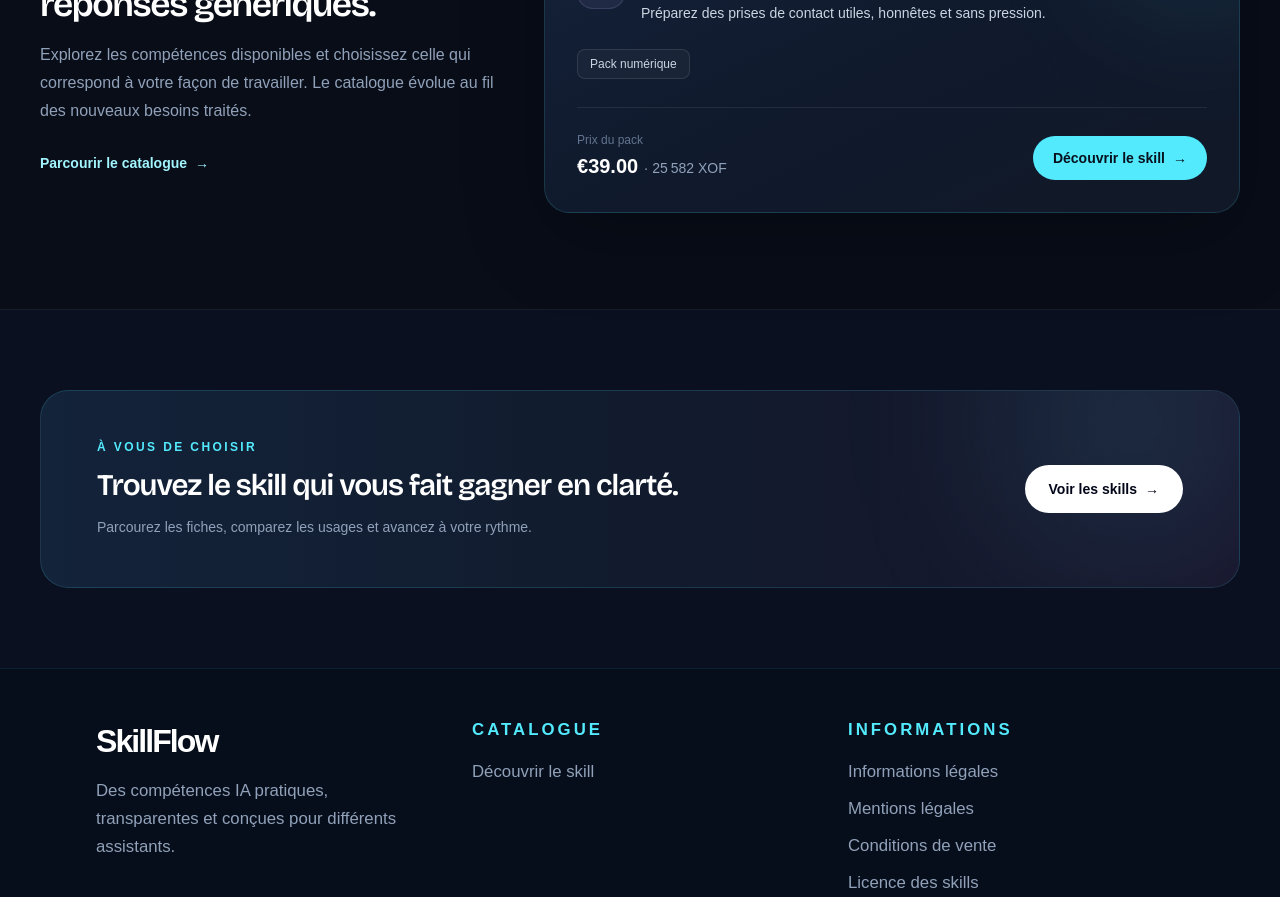
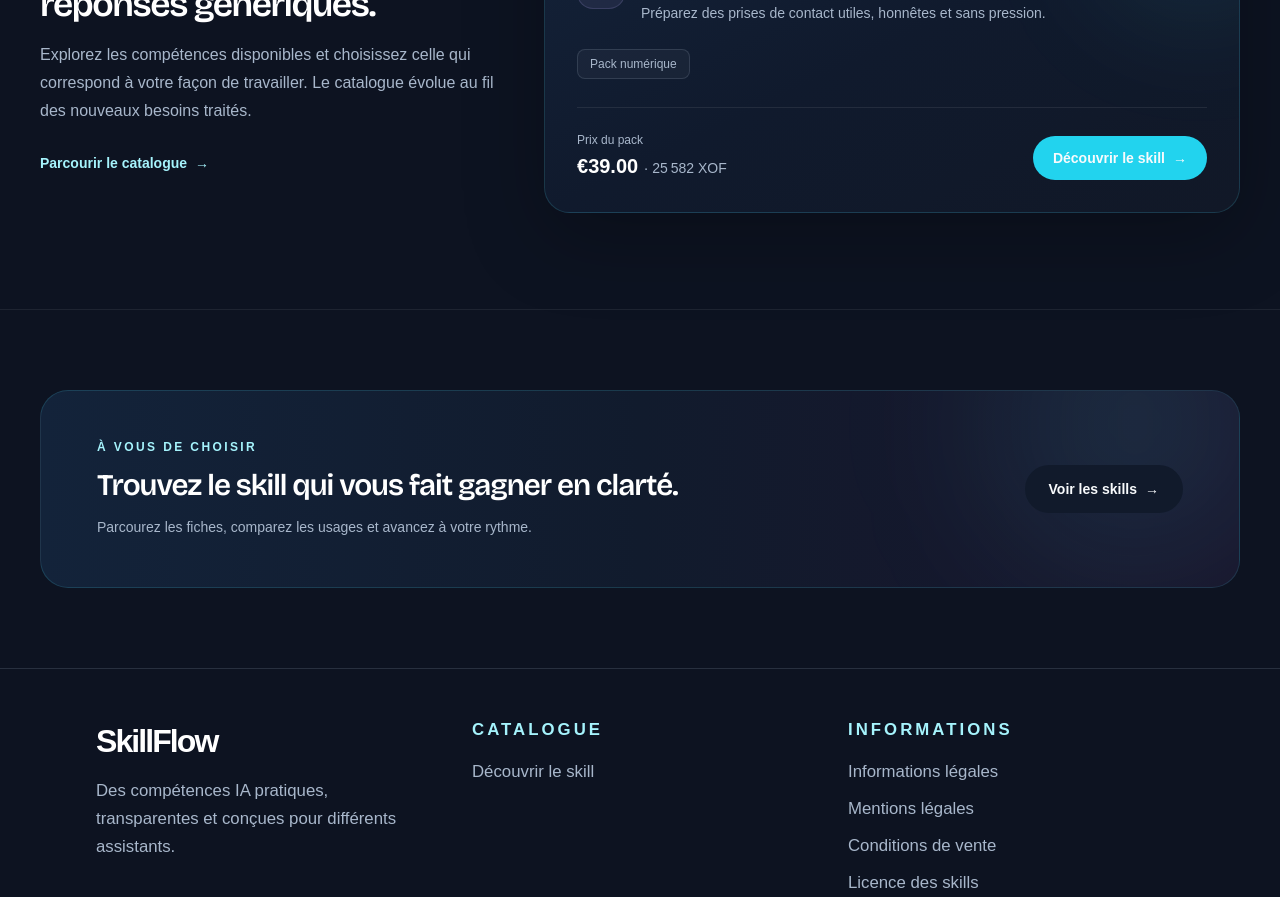
Before and after one commit to speedandsmart50-oss/Skillsflow, a Next.js app: page / in a window 1280 px wide. Shown: the part 1900-2797 px from the top of the page. Built offline with nearby package versions, Linux system fonts and the light colour scheme; no server answers.

Commit message:
Apply member themes across SkillFlow

```diff
--- a/src/app/account/page.tsx
+++ b/src/app/account/page.tsx
@@ -1,6 +1,5 @@
 import { requirePageUser } from "@/lib/security/page-auth";
 import { AccountDashboard } from "@/components/account-dashboard";
-import { MemberPreferencesProvider } from "@/components/member-preferences-provider";
 import { connection } from "next/server";
 
 export const instant = false;
@@ -8,5 +7,5 @@ export const instant = false;
 export default async function AccountPage() {
   await connection();
   await requirePageUser("/account");
-  return <MemberPreferencesProvider><AccountDashboard /></MemberPreferencesProvider>;
+  return <AccountDashboard />;
 }
--- a/src/app/globals.css
+++ b/src/app/globals.css
@@ -74,31 +74,186 @@ body:has(.admin-shell) .app-shell-chrome {
   box-shadow: 0 22px 54px rgba(0, 0, 0, 0.28);
 }
 
-/* Member dashboard themes stay scoped to authenticated account/member screens. */
-.member-preferences-scope[data-member-theme="ocean"] main { background: #071a2b !important; color: #edf7ff !important; }
-.member-preferences-scope[data-member-theme="ocean"] main [class~="bg-[#111a2b]"],
-.member-preferences-scope[data-member-theme="ocean"] main .account-card { background-color: #0d263c !important; border-color: rgba(84, 221, 235, .2) !important; }
-.member-preferences-scope[data-member-theme="ocean"] main [class~="bg-[#0b1524]"],
-.member-preferences-scope[data-member-theme="ocean"] main [class~="bg-[#0b1020]"] { background-color: #091f33 !important; }
-.member-preferences-scope[data-member-theme="violet"] main { background: #141126 !important; color: #f5f1ff !important; }
-.member-preferences-scope[data-member-theme="violet"] main [class~="bg-[#111a2b]"],
-.member-preferences-scope[data-member-theme="violet"] main .account-card { background-color: #211b3d !important; border-color: rgba(190, 169, 255, .22) !important; }
-.member-preferences-scope[data-member-theme="violet"] main [class~="bg-[#0b1524]"],
-.member-preferences-scope[data-member-theme="violet"] main [class~="bg-[#0b1020]"] { background-color: #19152f !important; }
-.member-preferences-scope[data-member-theme="light"] main { background: #f4f7fb !important; color: #152234 !important; }
-.member-preferences-scope[data-member-theme="light"] main [class~="bg-[#111a2b]"],
-.member-preferences-scope[data-member-theme="light"] main .account-card { background-color: #fff !important; border-color: #dbe3ec !important; color: #152234 !important; box-shadow: 0 12px 36px rgba(21, 34, 52, .07) !important; }
-.member-preferences-scope[data-member-theme="light"] main [class~="bg-[#0b1524]"],
-.member-preferences-scope[data-member-theme="light"] main [class~="bg-[#0b1020]"] { background-color: #edf2f7 !important; }
-.member-preferences-scope[data-member-theme="light"] main [class*="text-slate-100"],
-.member-preferences-scope[data-member-theme="light"] main [class*="text-slate-200"],
-.member-preferences-scope[data-member-theme="light"] main [class*="text-slate-300"],
-.member-preferences-scope[data-member-theme="light"] main [class*="text-slate-400"],
-.member-preferences-scope[data-member-theme="light"] main [class*="text-white"] { color: #334155 !important; }
-.member-preferences-scope[data-member-theme="light"] main input,
-.member-preferences-scope[data-member-theme="light"] main textarea,
-.member-preferences-scope[data-member-theme="light"] main select { background-color: #fff !important; border-color: #cbd5e1 !important; color: #152234 !important; }
-.member-preferences-scope main { transition: background-color 220ms ease, color 220ms ease; }
+/* A saved theme decorates the entire SkillFlow shell, including navigation and pages. */
+.member-preferences-scope {
+  --theme-page: #0d1321;
+  --theme-surface: #111a2b;
+  --theme-inset: #0b1524;
+  --theme-foreground: #f8fafc;
+  --theme-muted: #a8b7cb;
+  --theme-accent: #22d3ee;
+  --theme-accent-soft: #a5f3fc;
+  --theme-on-accent: #07111e;
+  --theme-border: rgba(148, 163, 184, .2);
+  --theme-glow: rgba(34, 211, 238, .08);
+  min-height: 100vh;
+  display: flex;
+  flex-direction: column;
+  color: var(--theme-foreground);
+  background: radial-gradient(ellipse at 8% 0%, var(--theme-glow), transparent 34rem), var(--theme-page);
+  transition: background-color 240ms ease, color 240ms ease;
+}
+.member-preferences-scope[data-member-theme="ocean"] {
+  --theme-page: #041522;
+  --theme-surface: #0b3048;
+  --theme-inset: #072438;
+  --theme-foreground: #effcff;
+  --theme-muted: #b5d0dc;
+  --theme-accent: #31f0d1;
+  --theme-accent-soft: #8bffe9;
+  --theme-on-accent: #04231f;
+  --theme-border: rgba(49, 240, 209, .25);
+  --theme-glow: rgba(30, 211, 238, .18);
+}
+.member-preferences-scope[data-member-theme="violet"] {
+  --theme-page: #100b22;
+  --theme-surface: #211638;
+  --theme-inset: #19112f;
+  --theme-foreground: #fbf7ff;
+  --theme-muted: #c9bddf;
+  --theme-accent: #d0a7ff;
+  --theme-accent-soft: #f0d9ff;
+  --theme-on-accent: #211331;
+  --theme-border: rgba(208, 167, 255, .28);
+  --theme-glow: rgba(145, 88, 255, .2);
+}
+.member-preferences-scope[data-member-theme="light"] {
+  --theme-page: #edf3f8;
+  --theme-surface: #ffffff;
+  --theme-inset: #e4edf4;
+  --theme-foreground: #172337;
+  --theme-muted: #506079;
+  --theme-accent: #087f8c;
+  --theme-accent-soft: #075d68;
+  --theme-on-accent: #ffffff;
+  --theme-border: rgba(45, 70, 95, .2);
+  --theme-glow: rgba(8, 127, 140, .1);
+  color-scheme: light;
+}
+.member-preferences-scope .app-shell-chrome {
+  color: var(--theme-foreground);
+  background-color: var(--theme-page) !important;
+  border-color: var(--theme-border) !important;
+}
+.member-preferences-scope main,
+.member-preferences-scope [class~="bg-[#0d1321]"],
+.member-preferences-scope [class~="bg-[#0a1423]"],
+.member-preferences-scope [class~="bg-[#0b1220]"],
+.member-preferences-scope [class~="bg-[#0b1221]"],
+.member-preferences-scope [class~="bg-[#0B1729]"],
+.member-preferences-scope [class~="bg-[#0c1422]"],
+.member-preferences-scope [class~="bg-[#0d1729]"],
+.member-preferences-scope [class~="bg-[#080d18]"],
+.member-preferences-scope [class~="bg-[#080e19]"],
+.member-preferences-scope [class~="bg-[#0b1020]"],
+.member-preferences-scope [class~="bg-[#07111F]"],
+.member-preferences-scope [class~="bg-[#070e1b]"],
+.member-preferences-scope [class~="bg-[#070d18]"] {
+  color: var(--theme-foreground);
+  background-color: var(--theme-page) !important;
+}
+.member-preferences-scope .account-card,
+.member-preferences-scope [class~="bg-[#111a2b]"],
+.member-preferences-scope [class~="bg-[#101a2b]"],
+.member-preferences-scope [class~="bg-[#111a2c]"],
+.member-preferences-scope [class~="bg-[#111b2c]"],
+.member-preferences-scope [class~="bg-[#111c2e]"],
+.member-preferences-scope [class~="bg-[#151f32]"],
+.member-preferences-scope [class~="bg-[#10223A]"],
+.member-preferences-scope [class~="bg-[#0E1D32]"],
+.member-preferences-scope [class~="bg-white"],
+.member-preferences-scope [class~="bg-slate-50"],
+.member-preferences-scope [class~="bg-slate-100"] {
+  color: var(--theme-foreground);
+  background-color: var(--theme-surface) !important;
+  border-color: var(--theme-border) !important;
+}
+.member-preferences-scope [class~="bg-[#0b1524]"],
+.member-preferences-scope [class~="bg-[#0b1220]"],
+.member-preferences-scope [class~="bg-[#0b1221]"],
+.member-preferences-scope [class~="bg-[#0a1423]"],
+.member-preferences-scope [class~="bg-[#0b1024]"],
+.member-preferences-scope [class~="bg-slate-900"],
+.member-preferences-scope [class~="bg-slate-950"] {
+  background-color: var(--theme-inset) !important;
+}
+.member-preferences-scope [class~="bg-[#0B6A5A]"],
+.member-preferences-scope [class~="bg-[#20DDF2]"],
+.member-preferences-scope [class~="bg-[#70E9F5]"],
+.member-preferences-scope [class~="bg-cyan-300"] {
+  color: var(--theme-on-accent) !important;
+  background-color: var(--theme-accent) !important;
+}
+.member-preferences-scope [class*="text-cyan-300"],
+.member-preferences-scope [class*="text-cyan-200"],
+.member-preferences-scope [class*="text-cyan-100"],
+.member-preferences-scope [class*="text-[#70E9F5]"],
+.member-preferences-scope [class*="text-[#20DDF2]"],
+.member-preferences-scope [class*="text-[#0B6A5A]"],
+.member-preferences-scope [class*="text-[#087F8C]"],
+.member-preferences-scope .app-shell-chrome a[aria-current="page"] {
+  color: var(--theme-accent-soft) !important;
+}
+.member-preferences-scope [class*="text-slate-100"],
+.member-preferences-scope [class*="text-slate-200"],
+.member-preferences-scope [class*="text-slate-900"],
+.member-preferences-scope [class*="text-slate-800"],
+.member-preferences-scope [class*="text-[#13211E]"],
+.member-preferences-scope [class*="text-[#06131F]"],
+.member-preferences-scope [class*="text-[#07111e]"],
+.member-preferences-scope [class*="text-[#07111F]"],
+.member-preferences-scope [class*="text-[#16473D]"],
+.member-preferences-scope [class*="text-[#29413A]"] {
+  color: var(--theme-foreground) !important;
+}
+.member-preferences-scope [class*="text-slate-300"],
+.member-preferences-scope [class*="text-slate-400"],
+.member-preferences-scope [class*="text-slate-500"],
+.member-preferences-scope [class*="text-slate-600"],
+.member-preferences-scope [class*="text-slate-700"],
+.member-preferences-scope [class*="text-[#52645E]"],
+.member-preferences-scope [class*="text-[#50625D]"],
+.member-preferences-scope [class*="text-[#60738A]"],
+.member-preferences-scope [class*="text-[#66766F]"],
+.member-preferences-scope [class*="text-[#687A74]"],
+.member-preferences-scope [class*="text-[#6E524E]"],
+.member-preferences-scope [class*="text-[#8094AC]"],
+.member-preferences-scope [class*="text-[#8EA2B9]"],
+.member-preferences-scope [class*="text-[#8FA2B8]"] {
+  color: var(--theme-muted) !important;
+}
+.member-preferences-scope [class~="border-white/10"],
+.member-preferences-scope [class~="border-white/15"],
+.member-preferences-scope [class~="border-[#203650]"],
+.member-preferences-scope [class~="border-slate-200"],
+.member-preferences-scope [class~="border-slate-700"] {
+  border-color: var(--theme-border) !important;
+}
+.member-preferences-scope input:not([type="radio"]),
+.member-preferences-scope textarea,
+.member-preferences-scope select {
+  color: var(--theme-foreground);
+  border-color: var(--theme-border);
+  background-color: var(--theme-inset);
+}
+.member-preferences-scope[data-member-theme="light"] [class*="text-white"] { color: var(--theme-foreground) !important; }
+.member-preferences-scope[data-member-theme="light"] [class*="text-[#C2CEDD]"],
+.member-preferences-scope[data-member-theme="light"] [class*="text-[#C5D3E2]"],
+.member-preferences-scope[data-member-theme="light"] [class*="text-[#C7D4E3]"],
+.member-preferences-scope[data-member-theme="light"] [class*="text-[#D6E1EF]"],
+.member-preferences-scope[data-member-theme="light"] [class*="text-[#A8B7CB]"],
+.member-preferences-scope[data-member-theme="light"] [class*="text-[#60738A]"] { color: var(--theme-muted) !important; }
+.member-preferences-scope[data-member-theme="light"] [class*="text-[#EAF1F8]"],
+.member-preferences-scope[data-member-theme="light"] [class*="text-[#EAF2FA]"],
+.member-preferences-scope[data-member-theme="light"] [class*="text-[#EAF4FF]"],
+.member-preferences-scope[data-member-theme="light"] [class*="text-[#F4F7FC]"] { color: var(--theme-foreground) !important; }
+.member-preferences-scope :is(main, header, footer, section, article, aside, nav, button, a, input, textarea, select) {
+  transition-property: background-color, color, border-color, box-shadow;
+  transition-duration: 220ms;
+}
+@media (prefers-reduced-motion: reduce) {
+  .member-preferences-scope :is(main, header, footer, section, article, aside, nav, button, a, input, textarea, select) { transition: none; }
+}
 
 .admin-shell > div > header {
   animation: workspace-card-in 420ms cubic-bezier(0.2, 0.75, 0.25, 1) both;
--- a/src/app/member/layout.tsx
+++ /dev/null
@@ -1,5 +0,0 @@
-import { MemberPreferencesProvider } from "@/components/member-preferences-provider";
-
-export default function MemberLayout({ children }: LayoutProps<"/member">) {
-  return <MemberPreferencesProvider>{children}</MemberPreferencesProvider>;
-}
--- a/src/components/app-shell.tsx
+++ b/src/components/app-shell.tsx
@@ -1,12 +1,15 @@
 import { SiteFooter } from "@/components/site-footer";
 import { SiteHeader } from "@/components/site-header";
+import { MemberPreferencesProvider } from "@/components/member-preferences-provider";
 
 export function AppShell({ children }: { children: React.ReactNode }) {
   return (
     <div className="flex min-h-screen flex-col">
-      <SiteHeader />
-      <div className="flex-1">{children}</div>
-      <SiteFooter />
+      <MemberPreferencesProvider>
+        <SiteHeader />
+        <div className="flex-1">{children}</div>
+        <SiteFooter />
+      </MemberPreferencesProvider>
     </div>
   );
 }
--- a/src/components/member-profile-settings.tsx
+++ b/src/components/member-profile-settings.tsx
@@ -2,30 +2,34 @@
 
 import Link from "next/link";
 import Image from "next/image";
-import { useEffect, useRef, useState, type ChangeEvent, type FormEvent } from "react";
-import { useMemberPreferences, type DashboardTheme } from "@/components/member-preferences-provider";
+import { useRef, useState, type ChangeEvent, type FormEvent } from "react";
+import { useMemberPreferences, type DashboardTheme, type MemberProfile } from "@/components/member-preferences-provider";
 
 const themes: { id: DashboardTheme; name: string; detail: string; swatches: string[] }[] = [
-  { id: "midnight", name: "Nuit", detail: "Le thème SkillFlow classique", swatches: ["#0b1020", "#111a2b", "#22d3ee"] },
-  { id: "ocean", name: "Océan", detail: "Des bleus profonds et apaisants", swatches: ["#071a2b", "#0d263c", "#54ddeb"] },
-  { id: "violet", name: "Violet", detail: "Une ambiance indigo et lavande", swatches: ["#141126", "#211b3d", "#bea9ff"] },
-  { id: "light", name: "Clair", detail: "Une lecture lumineuse et douce", swatches: ["#f4f7fb", "#ffffff", "#087f8c"] },
+  { id: "midnight", name: "Nuit cosmique", detail: "Bleu profond et cyan signature", swatches: ["#050a16", "#101a30", "#24e2f2"] },
+  { id: "ocean", name: "Océan électrique", detail: "Bleu abyssal et turquoise vif", swatches: ["#041522", "#0b3048", "#31f0d1"] },
+  { id: "violet", name: "Violet impérial", detail: "Indigo dense et lavande lumineuse", swatches: ["#100b22", "#291947", "#d0a7ff"] },
+  { id: "light", name: "Clair signature", detail: "Ivoire net et accents pétrole", swatches: ["#edf3f8", "#ffffff", "#087f8c"] },
 ];
 
 export function MemberProfileSettings() {
   const { profile, loading, saveProfile, uploadAvatar, removeAvatar } = useMemberPreferences();
-  const [name, setName] = useState("");
-  const [theme, setTheme] = useState<DashboardTheme>("midnight");
+  if (loading) return <main className="min-h-screen bg-[#0b1020] px-4 py-8 text-slate-100 sm:px-8"><div className="mx-auto max-w-5xl"><p role="status" className="mt-8 text-slate-400">Chargement de votre profil…</p></div></main>;
+  return <MemberProfileSettingsForm profile={profile} saveProfile={saveProfile} uploadAvatar={uploadAvatar} removeAvatar={removeAvatar} />;
+}
+
+function MemberProfileSettingsForm({ profile, saveProfile, uploadAvatar, removeAvatar }: {
+  profile: MemberProfile | null;
+  saveProfile: (input: { displayName: string; theme: DashboardTheme }) => Promise<void>;
+  uploadAvatar: (file: File) => Promise<void>;
+  removeAvatar: () => Promise<void>;
+}) {
+  const [name, setName] = useState(profile?.displayName ?? "");
+  const [theme, setTheme] = useState<DashboardTheme>(profile?.theme ?? "midnight");
   const [pending, setPending] = useState(false);
   const [message, setMessage] = useState("");
   const [error, setError] = useState("");
   const fileRef = useRef<HTMLInputElement>(null);
-
-  useEffect(() => {
-    if (!profile) return;
-    setName(profile.displayName);
-    setTheme(profile.theme);
-  }, [profile]);
 
   async function save(event: FormEvent<HTMLFormElement>) {
     event.preventDefault(); setPending(true); setMessage(""); setError("");
@@ -53,9 +57,9 @@ export function MemberProfileSettings() {
   const initials = (name || profile?.email || "M").trim().slice(0, 1).toUpperCase();
   return <main className="min-h-screen bg-[#0b1020] px-4 py-8 text-slate-100 sm:px-8"><div className="mx-auto max-w-5xl">
     <Link className="text-sm font-semibold text-cyan-200 transition hover:text-white" href="/member/skills">← Retour à mes skills</Link>
-    <header className="mt-7 max-w-3xl"><p className="text-xs font-bold uppercase tracking-[.2em] text-cyan-300">Espace membre · Personnalisation</p><h1 className="mt-2 font-[family-name:var(--font-bricolage)] text-3xl font-semibold sm:text-4xl">Votre profil et vos réglages</h1><p className="mt-3 leading-7 text-slate-300">Choisissez comment votre espace SkillFlow vous accompagne. Vos préférences restent liées à votre compte.</p></header>
+    <header className="mt-7 max-w-3xl"><p className="text-xs font-bold uppercase tracking-[.2em] text-cyan-300">Espace membre · Personnalisation</p><h1 className="mt-2 font-[family-name:var(--font-bricolage)] text-3xl font-semibold sm:text-4xl">Votre profil et vos réglages</h1><p className="mt-3 leading-7 text-slate-300">Choisissez l’identité visuelle de SkillFlow. Votre thème vous suit sur l’ensemble du site et reste lié à votre compte.</p></header>
     {(error || message) && <p role={error ? "alert" : "status"} className={`mt-6 rounded-2xl border p-4 text-sm ${error ? "border-rose-300/30 bg-rose-300/10 text-rose-100" : "border-cyan-300/30 bg-cyan-300/10 text-cyan-100"}`}>{error || message}</p>}
-    {loading ? <p role="status" className="mt-8 text-slate-400">Chargement de votre profil…</p> : <div className="mt-7 grid gap-5 lg:grid-cols-[.82fr_1.18fr]">
+    <div className="mt-7 grid gap-5 lg:grid-cols-[.82fr_1.18fr]">
       <section className="rounded-3xl border border-white/10 bg-[#111a2b] p-6 sm:p-8"><h2 className="text-xl font-semibold">Photo de profil</h2><p className="mt-2 text-sm leading-6 text-slate-300">Une image pour vous reconnaître dans votre espace membre.</p>
         <div className="mt-6 flex flex-wrap items-center gap-5"><div className="flex h-24 w-24 items-center justify-center overflow-hidden rounded-full border border-cyan-200/30 bg-cyan-300/10 text-3xl font-bold text-cyan-100" aria-label={profile?.avatarUrl ? "Photo de profil actuelle" : "Initiale du profil"}>
           {profile?.avatarUrl ? <Image src={profile.avatarUrl} alt="Votre photo de profil" width={96} height={96} unoptimized className="h-full w-full object-cover" /> : initials}
@@ -72,6 +76,6 @@ export function MemberProfileSettings() {
           </label>)}</div></fieldset><button type="submit" disabled={pending} className="mt-7 min-h-12 rounded-full bg-cyan-300 px-6 py-3 font-bold text-slate-950 transition hover:bg-cyan-200 focus-visible:outline focus-visible:outline-2 focus-visible:outline-offset-3 focus-visible:outline-cyan-200 disabled:opacity-60">{pending ? "Enregistrement…" : "Enregistrer mes réglages"}</button>
         </form>
       </section>
-    </div>}
+    </div>
   </div></main>;
 }
```
Also changed, not shown: src/components/member-preferences-provider.tsx (+5 -2 lines).
